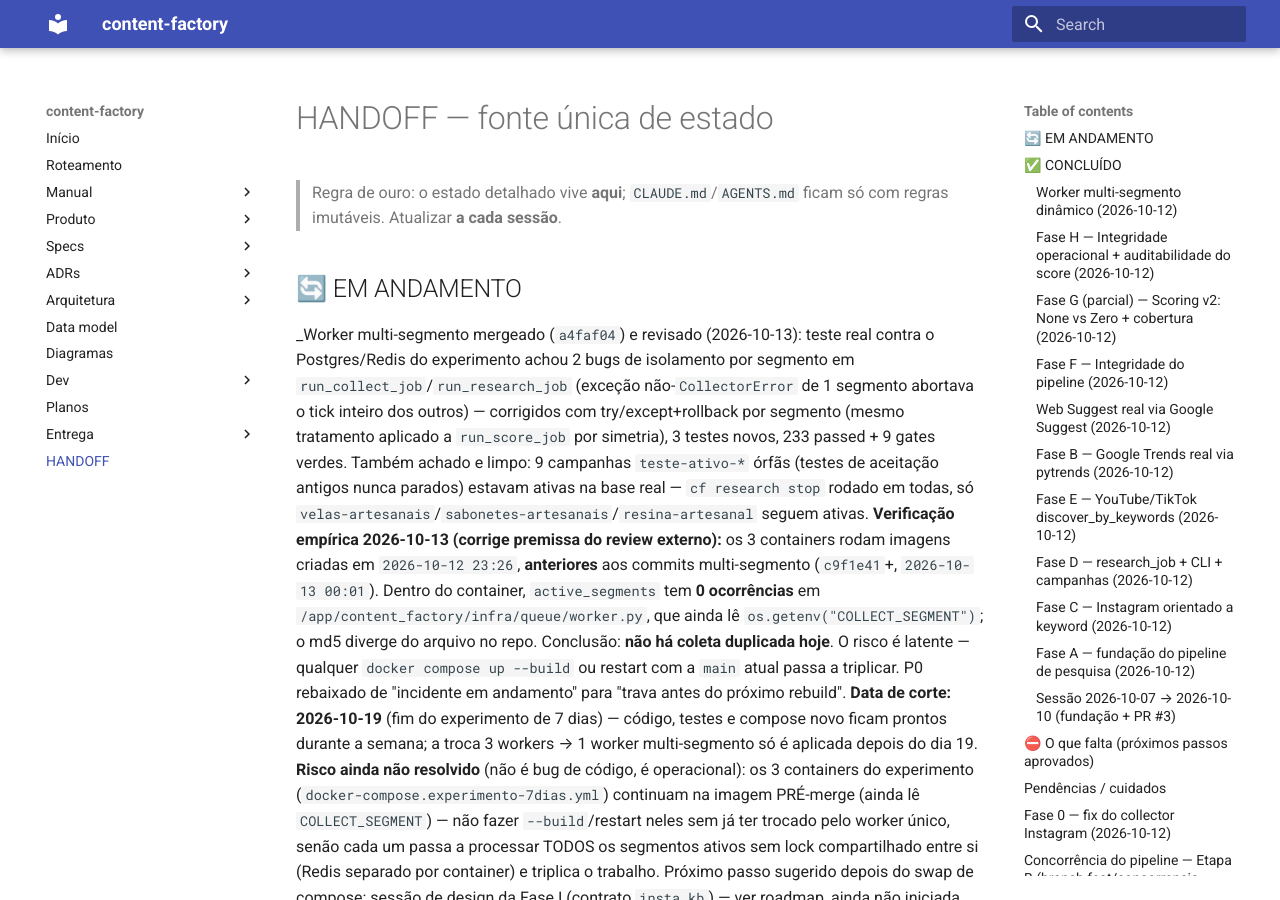
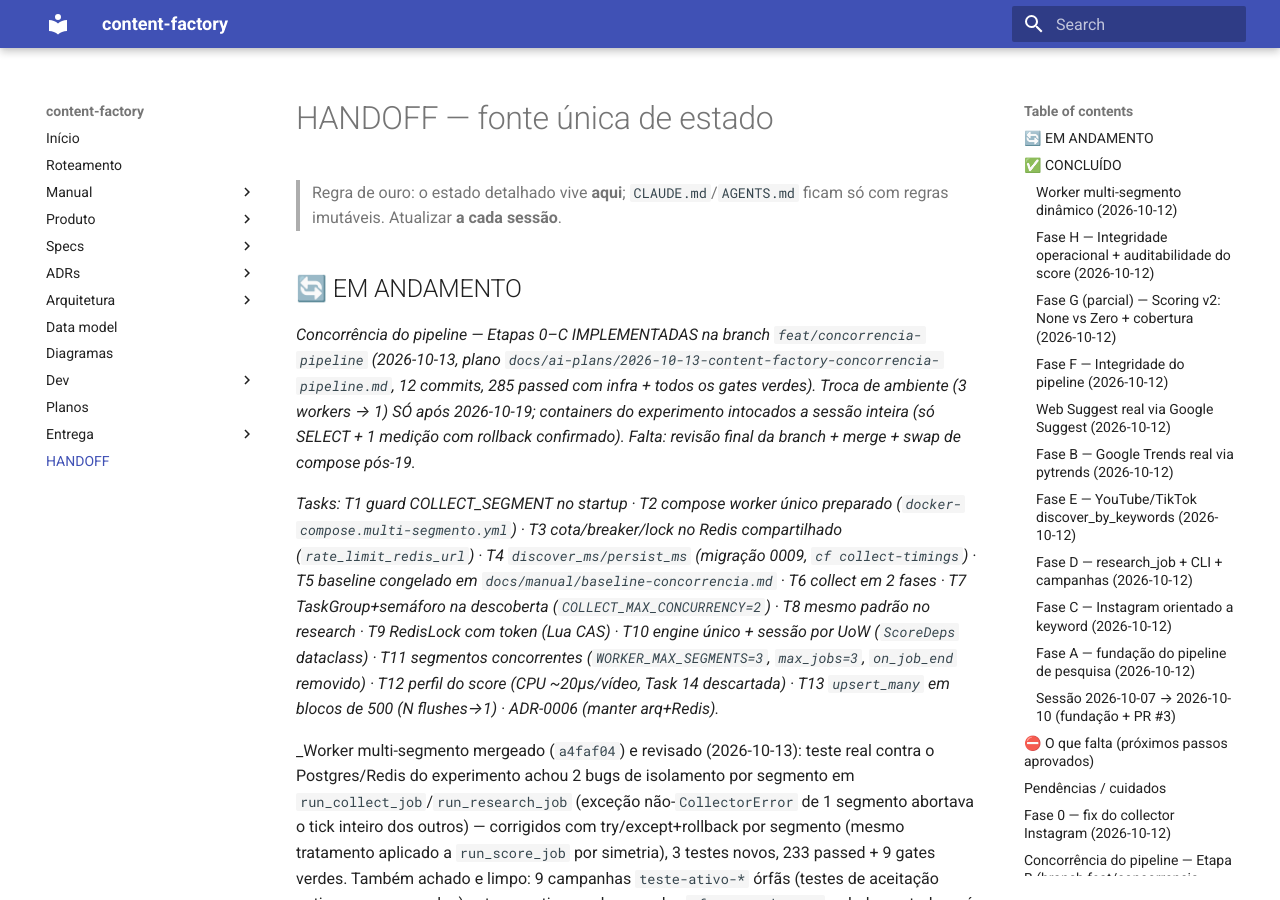
Before and after one commit to leonardodg/content-factory, an MkDocs documentation site: the page built from docs/HANDOFF.md, in a window 1280 px wide and 900 px high. Built offline with MkDocs 1.6.1 and Material for MkDocs 9.7.7, drawn with Linux system fonts in a browser that asks for light colours.

Commit message:
docs(handoff): registra concorrência implementada + verificação Etapa A (2.95x)

```diff
--- a/docs/HANDOFF.md
+++ b/docs/HANDOFF.md
@@ -4,6 +4,26 @@
 > ficam só com regras imutáveis. Atualizar **a cada sessão**.
 
 ## 🔄 EM ANDAMENTO
+
+_Concorrência do pipeline — Etapas 0–C IMPLEMENTADAS na branch
+`feat/concorrencia-pipeline` (2026-10-13, plano
+`docs/ai-plans/2026-10-13-content-factory-concorrencia-pipeline.md`, 12
+commits, 285 passed com infra + todos os gates verdes). Troca de ambiente
+(3 workers → 1) SÓ após 2026-10-19; containers do experimento intocados a
+sessão inteira (só SELECT + 1 medição com rollback confirmado). Falta:
+revisão final da branch + merge + swap de compose pós-19._
+
+_Tasks: T1 guard COLLECT_SEGMENT no startup · T2 compose worker único
+preparado (`docker-compose.multi-segmento.yml`) · T3 cota/breaker/lock no
+Redis compartilhado (`rate_limit_redis_url`) · T4 `discover_ms/persist_ms`
+(migração 0009, `cf collect-timings`) · T5 baseline congelado em
+`docs/manual/baseline-concorrencia.md` · T6 collect em 2 fases · T7
+TaskGroup+semáforo na descoberta (`COLLECT_MAX_CONCURRENCY=2`) · T8 mesmo
+padrão no research · T9 RedisLock com token (Lua CAS) · T10 engine único +
+sessão por UoW (`ScoreDeps` dataclass) · T11 segmentos concorrentes
+(`WORKER_MAX_SEGMENTS=3`, `max_jobs=3`, `on_job_end` removido) · T12 perfil
+do score (CPU ~20µs/vídeo, Task 14 descartada) · T13 `upsert_many` em
+blocos de 500 (N flushes→1) · ADR-0006 (manter arq+Redis)._
 
 _Worker multi-segmento mergeado (`a4faf04`) e revisado (2026-10-13): teste
 real contra o Postgres/Redis do experimento achou 2 bugs de isolamento por
```
Also changed, not shown: docs/manual/baseline-concorrencia.md (+11 -0 lines).
